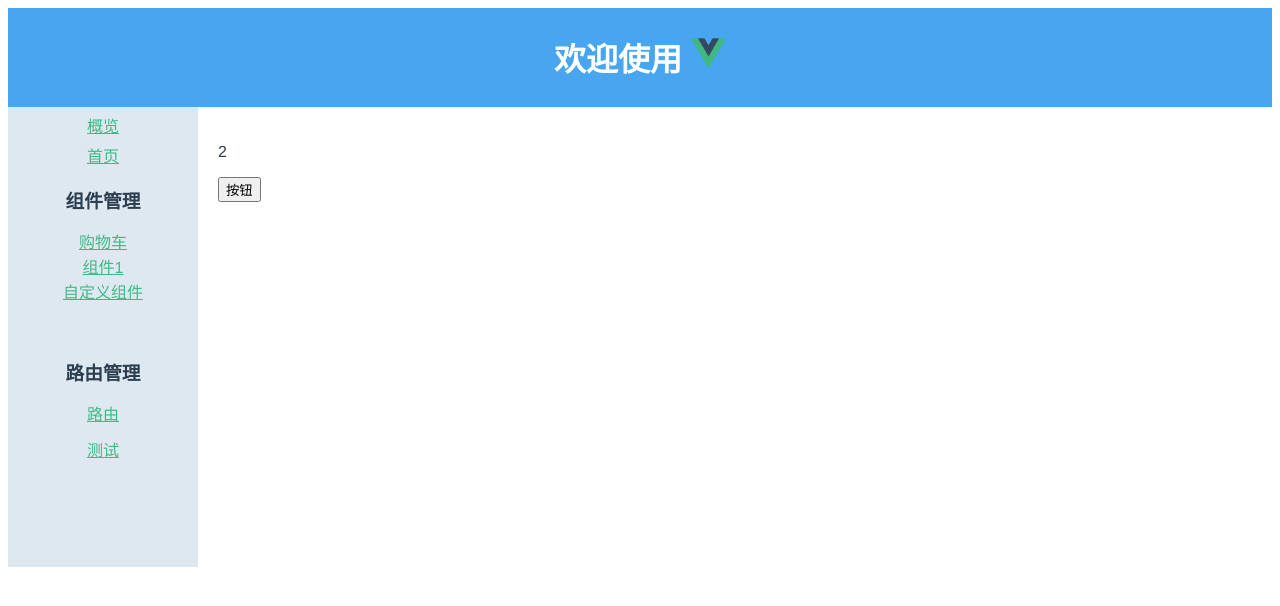
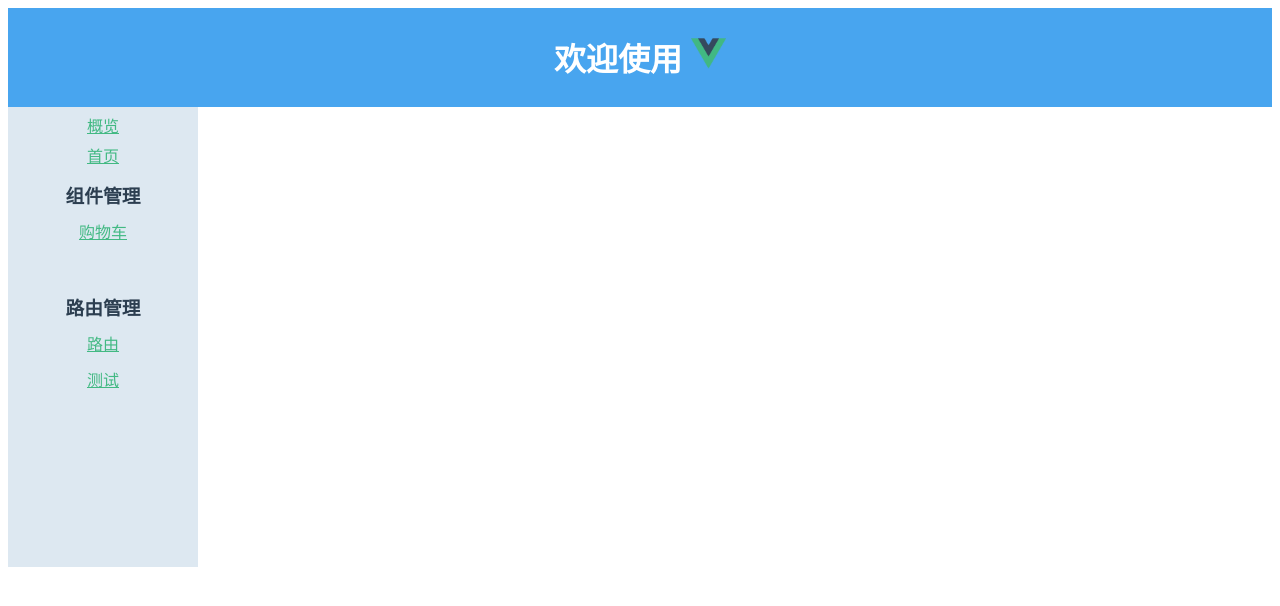
Before and after one commit to zhujinjun/VueDom, a Vue app: page /#/ComponentManage/componentDome in a window 1280 px wide. Shown: the top 606 px of the page. Built offline with nearby package versions, Linux system fonts and the light colour scheme.

Commit message:
整理组件数据结构

```diff
--- a/src/App.vue
+++ b/src/App.vue
@@ -13,13 +13,7 @@
             <h3>组件管理</h3>
             <ul>
                 <li>
-                    <router-link to="/ComponentManage/cartMain">购物车</router-link>
-                </li>
-                <li>
-                    <router-link to="/ComponentManage/componentDome">组件1</router-link>
-                </li>
-                <li>
-                    <router-link to="/ComponentManage/CustomCom">自定义组件</router-link>
+                    <router-link to="/cart/cartMain">购物车</router-link>
                 </li>
             </ul>
             <br>
@@ -95,7 +89,7 @@
     }
 
     #nav h3 {
-        line-height: 40px;
+
         margin: 10px 0 0;
     }
 
--- a/src/components/ComponentManage/ChildComponents.vue
+++ /dev/null
@@ -1,66 +0,0 @@
-<template>
-    <div>
-        <p>{{msg}}</p>
-        <p>{{math}}</p>
-        <div>
-            <button @click="fn">按钮</button>
-        </div>
-    </div>
-
-</template>
-
-<script>
-    export default {
-        name: 'demo',
-        props: {
-            //不可为空
-            msg: {
-                type: String,
-                required: true,
-            },
-            //带有默认值
-            math: {
-                type: Number,
-                default: 10
-            },
-            fn: Function,
-            //自定义函数验证
-            status: {
-                type: String,
-                validator: function (params) {
-                    // 这个值必须匹配下列字符串中的一个
-                    return ['0', '1', '2'].indexOf(params) !== -1
-                }
-            },
-            subjectId: String,
-        },
-
-        computed: {
-            normalizedSize: function () {
-                return this.msg + "1989";
-            }
-        },
-        data: function () {
-            return {
-                counter: 0,
-                newMsg: '',
-            }
-        },
-
-        created() {
-            // this.newMsg = this.msg;
-            // console.log(this.newMsg);
-            // console.log(this.newMsg.toLowerCase());
-            // this.counter = this.a;
-            // console.log(this.a + 1)
-            // console.log(this.b)
-            // alert(11);
-            // console.log(this.normalizedSize);
-            console.log(this.math);
-            console.log(this.status
-
-
-            );
-        },
-    }
-</script>
--- a/src/components/ComponentManage/ComponentDome.vue
+++ /dev/null
@@ -1,27 +0,0 @@
-<template>
-    <div>
-        <p>
-            <demo :msg="msgData" v-bind="msgDome" :math="mathData" :fn="myFunction"></demo>
-        </p>
-    </div>
-</template>
-<script>
-    import Demo from "./ChildComponents.vue";
-    export default {
-        data() {
-            return {
-                msgData: "",
-                mathData: 2,
-                msgDome: { subjectId: "3", status: "0" }
-            };
-        },
-        methods: {
-            myFunction() {
-                alert("hello");
-            }
-        },
-        components: {
-            Demo
-        }
-    };
-</script>
--- a/src/router/index.js
+++ b/src/router/index.js
@@ -2,8 +2,6 @@ import Vue from 'vue'
 import Router from 'vue-router'
 //引入组件
 import test from '../components/Test.vue'
-import componentDome from '../components/ComponentManage/ComponentDome.vue'
-///ComponentManage/CustomCom
 
 //告诉vue使用路由
 Vue.use(Router)
@@ -22,19 +20,14 @@ let rowses = [
     component: () =>
         import('../components/Home.vue')
 }, { //购物车
-    path: '/ComponentManage/cartMain',
+    path: '/cart/cartMain',
     name: 'cartMain',
     component: () =>
-        import('../components/ComponentManage/CartMain.vue')
+        import('../components/cart/CartMain.vue')
 }, {
     path: '/test',
     name: 'test',
     component: test
-}, {
-    //基础组件
-    path: '/ComponentManage/componentDome',
-    name: 'componentDome',
-    component: componentDome
 }]
 export default new Router({
     routes: rowses
```
Also changed, not shown: src/components/cart/Cart.vue (renamed from src/components/ComponentManage/Cart.vue), src/components/cart/CartMain.vue (renamed from src/components/ComponentManage/CartMain.vue), src/components/cart/组件基础和Prop.md (renamed from src/components/ComponentManage/组件基础和Prop.md), 1 other file (tests, documents, lock files or other folders).
